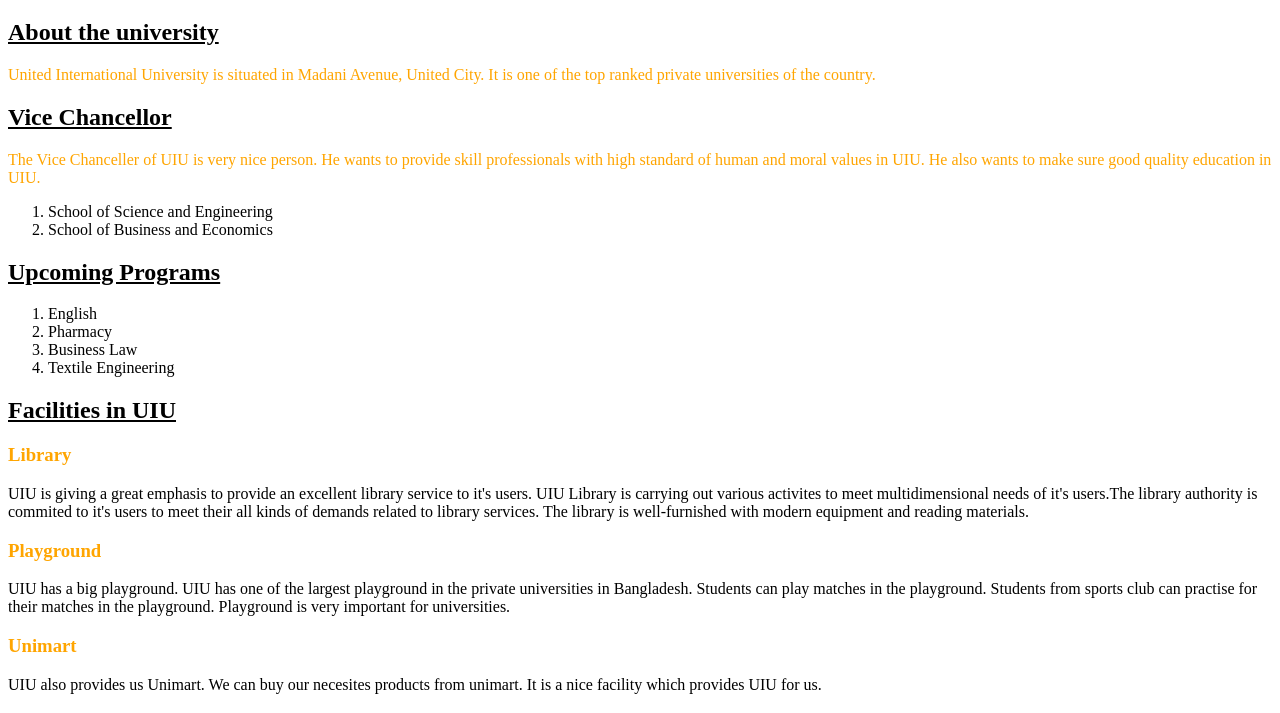
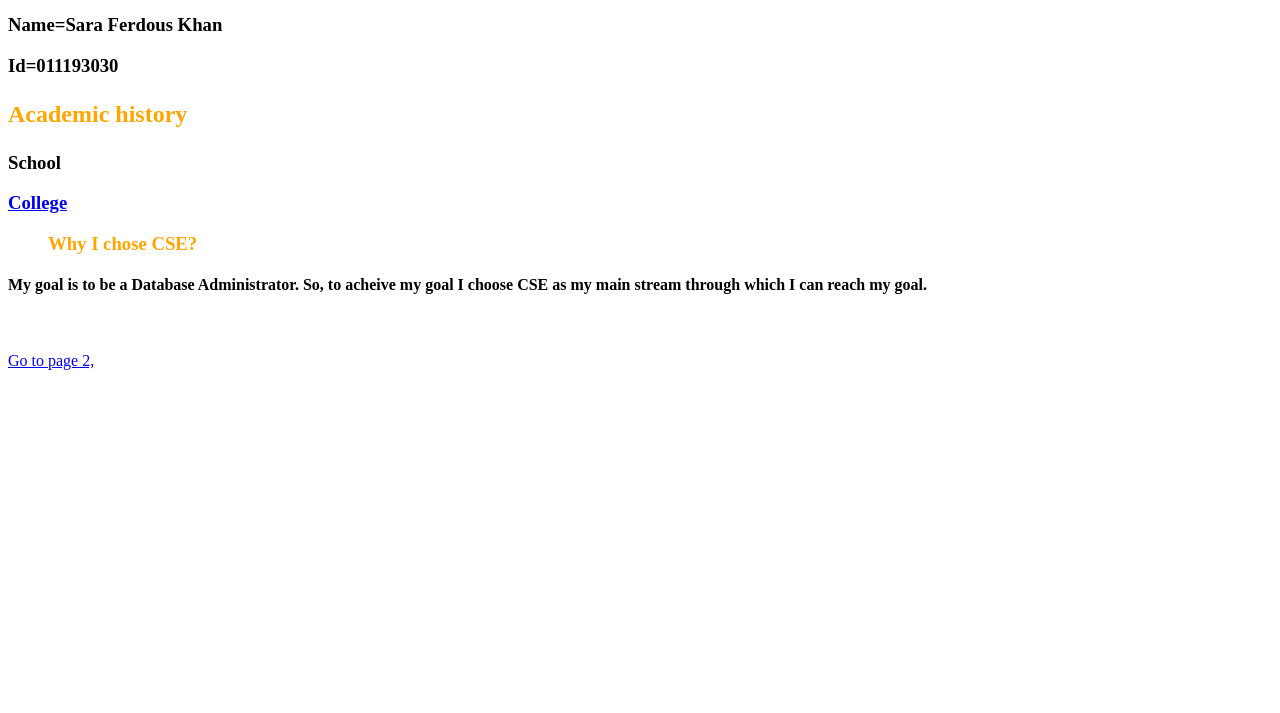
Before and after one commit to Sara99-coder/sara99-coder.github.io, a plain HTML site: page index.html in a window 1280 px wide. Shown: the part 87-800 px from the top of the page. Drawn offline with Linux system fonts and the light colour scheme.

Commit message:
CSe lab html

```diff
--- a/index.html
+++ b/index.html
@@ -1,31 +1,21 @@
-!DOCTYPE html>
+<!DOCTYPE html>
 <html>
-      <head>
-            <title>Welcome to UIU</title>
-      </head>
-      <body>
-            <h1><i> United International University </i></h1>
-            <h2><u> About the university </u></h2>
-            <p style="color: orange"> United International University is situated in Madani Avenue, United City. It is one of the top ranked private universities of the country.</p>
-            <h2><u> Vice Chancellor </u></h2>
-            <p style="color: orange">The Vice Chanceller of UIU is very nice person. He wants to provide skill professionals with high standard of human and moral values in UIU. He also wants to make sure good quality education in UIU.</p>
-            <ol>
-                <li> School of Science and Engineering </li>
-                <li> School of Business and Economics </li>
-            </ol>
-            <h2><u> Upcoming Programs </u></h2>
-            <ol>
-                <li> English </li>
-                <li> Pharmacy </li>
-                <li> Business Law </li>
-                <li> Textile Engineering </li>
-            </ol>
-            <h2><u> Facilities in UIU </u></h2>
-            <h3><p style="color: orange"> Library </p></h3>
-            <p>UIU is giving a great emphasis to provide an excellent library service to it's users. UIU Library is carrying out various activites to meet multidimensional needs of it's users.The library authority is commited to it's users to meet their all kinds of demands related to library services. The library is well-furnished with modern equipment and reading materials.</p>
-            <h3><p style="color: orange"> Playground </p></h3>
-            <p> UIU has a big playground. UIU has one of the largest playground in the private universities in Bangladesh. Students can play matches in the playground. Students from sports club can practise for their matches in the playground. Playground is very important for universities.</p>
-            <h3><p style="color: orange"> Unimart </p></h3>
-            <P> UIU also provides us Unimart. We can buy our necesites products from unimart. It is a nice facility which provides UIU for us.</p>
-      </body>
-      </html>
+<head>
+<body>
+	<title>Sara ferdous khan (011193030)</title>
+	<h1><i><p style="color: orange">United International University</p></i></h1>
+	<h3>Name=Sara Ferdous Khan</h3>
+	<h3>Id=011193030</h3>
+	<h2><p style="color: orange">Academic history</p></h2>
+	<a herf=" https://www.facebook.com/motijheelmodel.school/"><h3>School</h3></a>
+	<a href=" https://www.facebook.com/willes.little.flower.school/"><h3>College</h3></a>
+	<h3><ul><p style="color: orange">Why I chose CSE?</p></ul></h3>
+	<h4><p>My goal is to be a Database Administrator. So, to acheive my goal I choose CSE as my main stream through which I can reach my goal. </p></h4>
+	<br>
+    <br>
+    <a href="Page 2.html">Go to page 2,</a>
+
+
+</body>
+</head>
+</html>
```
Also changed, not shown: page 2. html.html (added, +21 -0 lines), goosebump.jpg (added), spiderman.jpg (added), tedtalk.jpg (added), tombrider.jpg (added).
